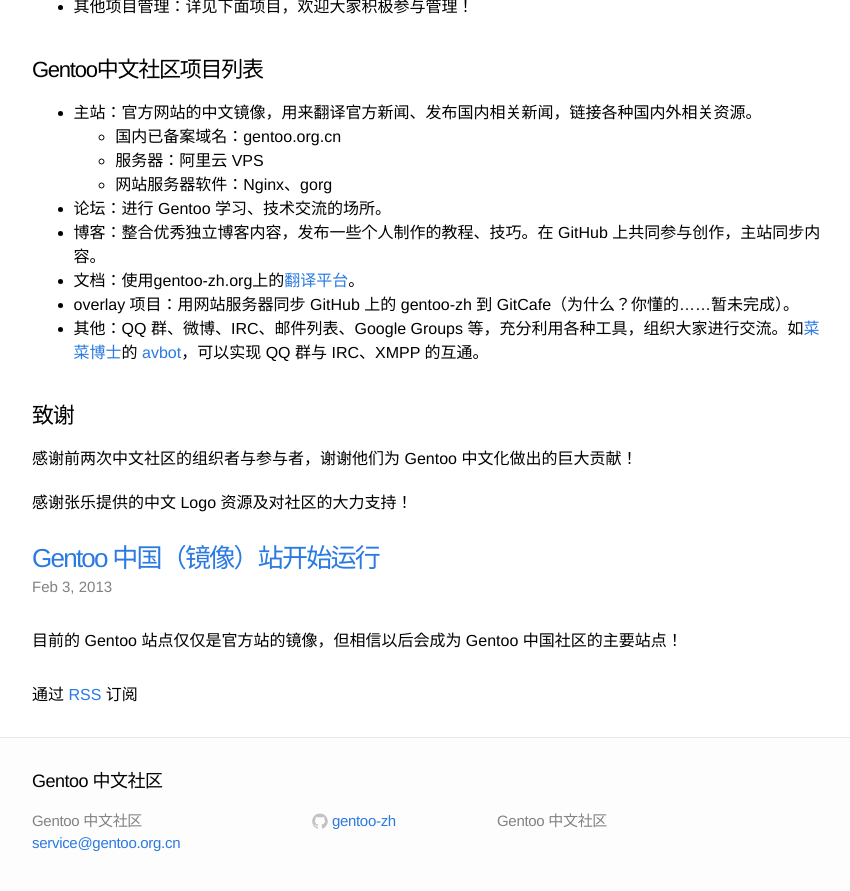
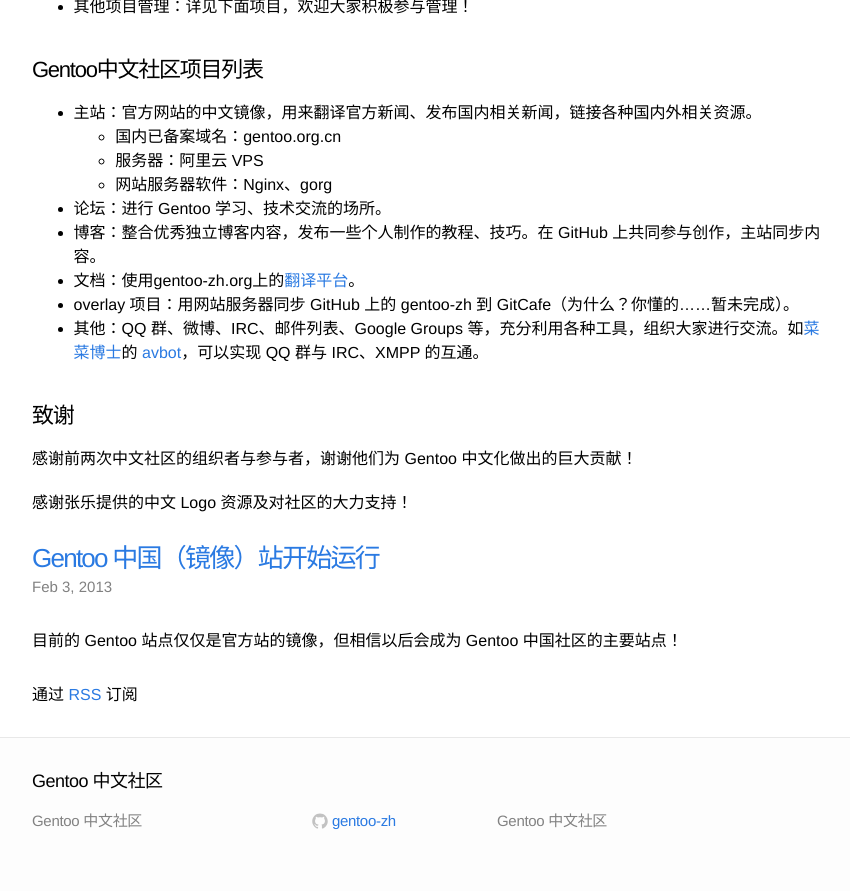
Before and after one commit to Gentoo-zh/gentoo-zh.github.com, a Jekyll site: the page built from index.html, in a window 1280 px wide and 900 px high, scrolled down 1520 px. Shown: the top 891 px of the window, without its empty margins (208-1058 px from the left). Built offline with Jekyll 4.4.1, drawn with Linux system fonts in a browser that asks for light colours; some of the changed lines change nothing that is shown.

Commit message:
Update _config.yml

```diff
--- a/_config.yml
+++ b/_config.yml
@@ -1,6 +1,6 @@
 # Site settings
 title: Gentoo 中文社区
-email: service@gentoo.org.cn
+#email: service@gentoo.org.cn
 description: Gentoo 中文社区
 baseurl: ""
 url: "https://www.gentoo.org.cn"
```
